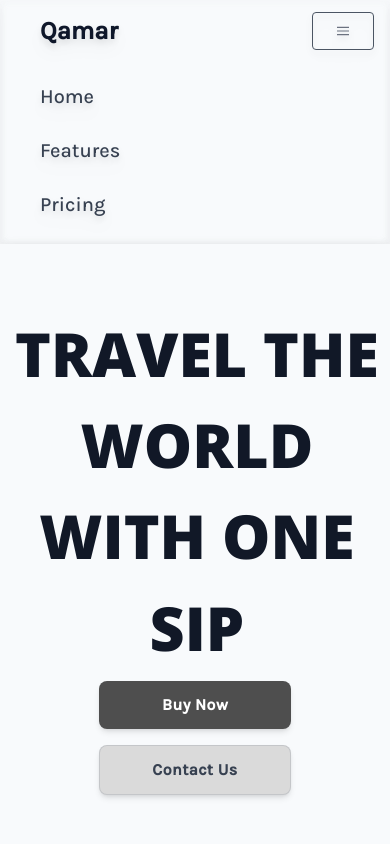
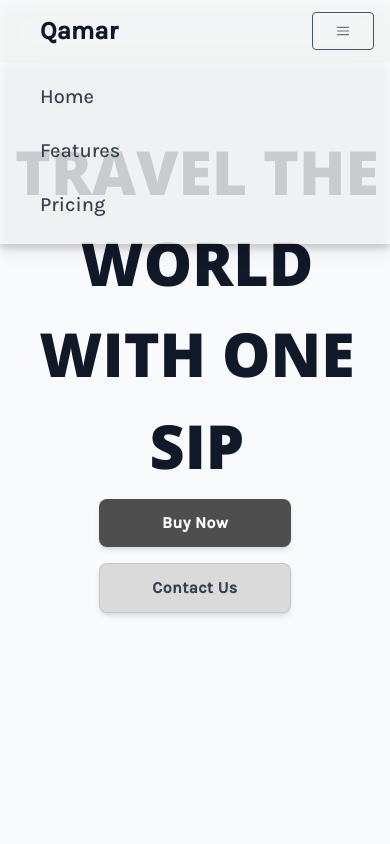
Before and after one commit to AlphaQuantum/qamar-showcase, a plain HTML site: page index.html in a window 390 px wide. Shown: the top 844 px of the page. Drawn offline with nearby package versions, Linux system fonts and the light colour scheme.

Commit message:
fixed navbar (finally i guess)

```diff
--- a/index.html
+++ b/index.html
@@ -36,7 +36,7 @@
 </head>
 
 <body class="bg-slate-50">
-  <nav class="backdrop-blur-sm drop-shadow-lg top-0 left-0 right-0 z-10 ">
+  <nav class="backdrop-blur-lg drop-shadow-lg bg-gray-50/80 sm:bg-gray-50/10 top-0 left-0 right-0 z-10 sticky">
     <div class="flex items-center px-4">
       <div class="text-slate-900 text-2xl font-semibold px-6 karla lg:px-9">Qamar</div>
       <div class="md:block md:flex hidden md:items-center">
@@ -69,7 +69,7 @@
         </button>
       </div>
     </div>
-    <div class="md:hidden md:none" id="nav-items-dropdown">
+    <div class="md:hidden md:none absolute w-full drop-shadow-lg backdrop-blur-lg bg-gray-50/80" id="nav-items-dropdown">
       <div class="px-2 pt-2 pb-3">
         <div class="flex flex-col items-stretch">
           <a href="#" class="block karla pl-8 lg:px-9 py-3 text-xl
@@ -112,7 +112,7 @@
             Us</button>
         </div>
       </div>
-      <img class="hidden w-1/3 mr-[8rem] lg:block" src="assets/images/jumbo.png" alt="">
+      <img class="hidden w-1/3 mr-[8rem] lg:block drop-shadow-xl" src="assets/images/jumbo.png" alt="2 Coffee Cans">
     </div>
   </section>
 
```
